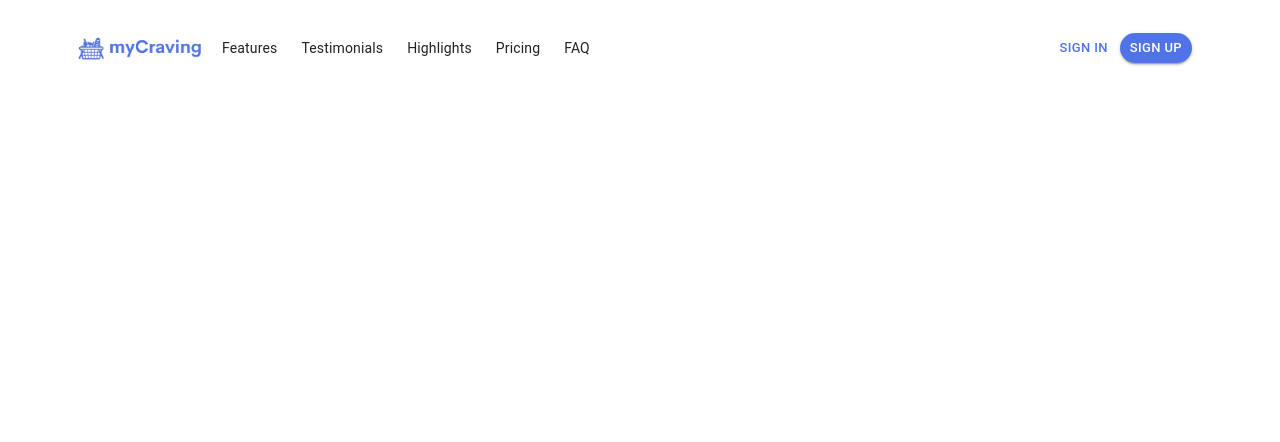
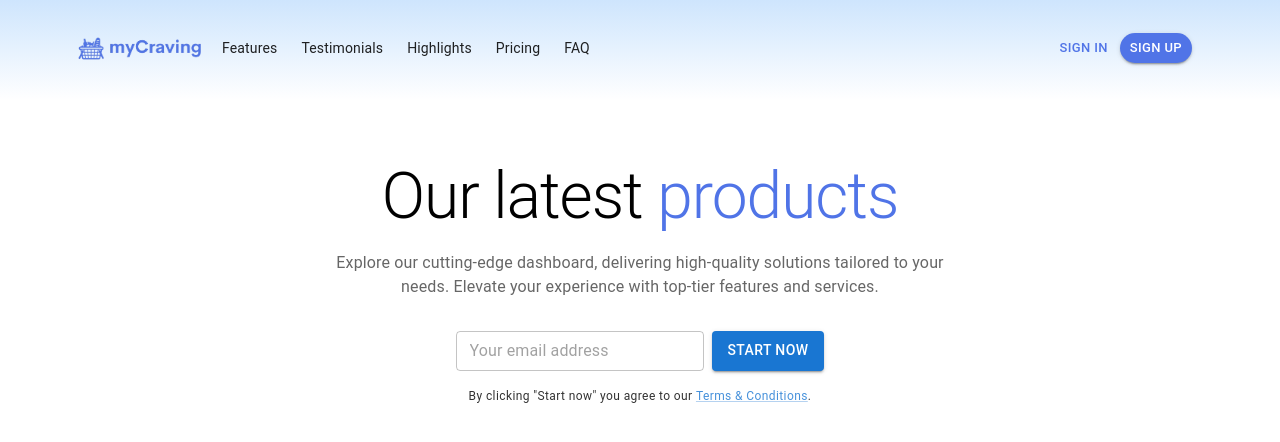
Before and after one commit to Jeffuz/myCraving, a Next.js app in the folder my-app/: page / in a window 1280 px wide. Shown: the top 442 px of the page. Built offline with nearby package versions, Linux system fonts and the light colour scheme.

Commit message:
add template landing page

```diff
--- a/my-app/src/app/layout.tsx
+++ b/my-app/src/app/layout.tsx
@@ -7,7 +7,8 @@
 
 export const metadata: Metadata = {
   title: "myCraving",
-  description: "A pantry management app to track and update your ingredients, featuring data analytics and AI-driven recipe generation.",
+  description:
+    "A pantry management app to track and update your ingredients, featuring data analytics and AI-driven recipe generation.",
 };
 
 export default function RootLayout({
@@ -17,8 +18,10 @@
 }>) {
   return (
     <html lang="en">
-      <Navbar/>
-      <body className={inter.className}>{children}</body>
+      <body className={inter.className}>
+        <Navbar />
+        {children}
+      </body>
     </html>
   );
 }
--- a/my-app/src/app/page.tsx
+++ b/my-app/src/app/page.tsx
@@ -1,5 +1,11 @@
+import Hero from "@/components/Hero";
+
 export default function Home() {
   return (
-      <></>
+    <>
+      <main>
+        <Hero />
+      </main>
+    </>
   );
 }
--- /dev/null
+++ b/my-app/src/components/Hero.tsx
@@ -0,0 +1,102 @@
+"use client";
+import * as React from "react";
+import { alpha } from "@mui/material";
+import Box from "@mui/material/Box";
+import Button from "@mui/material/Button";
+import Container from "@mui/material/Container";
+import Link from "@mui/material/Link";
+import Stack from "@mui/material/Stack";
+import TextField from "@mui/material/TextField";
+import Typography from "@mui/material/Typography";
+
+export default function Hero() {
+  return (
+    <Box
+      id="hero"
+      sx={() => ({
+        width: "100%",
+        backgroundImage: "linear-gradient(180deg, #CEE5FD, #FFF)",
+        backgroundSize: "100% 20%",
+        backgroundRepeat: "no-repeat",
+      })}
+    >
+      <Container
+        sx={{
+          display: "flex",
+          flexDirection: "column",
+          alignItems: "center",
+          pt: { xs: 14, sm: 20 },
+          pb: { xs: 8, sm: 12 },
+        }}
+      >
+        <Stack spacing={2} useFlexGap sx={{ width: { xs: "100%", sm: "70%" } }}>
+          <Typography
+            variant="h1"
+            sx={{
+              display: "flex",
+              flexDirection: { xs: "column", md: "row" },
+              alignSelf: "center",
+              textAlign: "center",
+              fontSize: "clamp(3.5rem, 10vw, 4rem)",
+            }}
+          >
+            Our latest&nbsp;
+            <Typography
+              component="span"
+              variant="h1"
+              sx={{
+                fontSize: "clamp(3rem, 10vw, 4rem)",
+                color: "#5074E7",
+              }}
+            >
+              products
+            </Typography>
+          </Typography>
+          <Typography
+            textAlign="center"
+            color="text.secondary"
+            sx={{ alignSelf: "center", width: { sm: "100%", md: "80%" } }}
+          >
+            Explore our cutting-edge dashboard, delivering high-quality
+            solutions tailored to your needs. Elevate your experience with
+            top-tier features and services.
+          </Typography>
+          <Stack
+            direction={{ xs: "column", sm: "row" }}
+            alignSelf="center"
+            spacing={1}
+            useFlexGap
+            sx={{ pt: 2, width: { xs: "100%", sm: "auto" } }}
+          >
+            <TextField
+              id="outlined-basic"
+              hiddenLabel
+              size="small"
+              variant="outlined"
+              aria-label="Enter your email address"
+              placeholder="Your email address"
+              inputProps={{
+                autoComplete: "off",
+                "aria-label": "Enter your email address",
+              }}
+            />
+            <Button variant="contained" color="primary">
+              Start now
+            </Button>
+          </Stack>
+          <Typography
+            variant="caption"
+            textAlign="center"
+            sx={{ opacity: 0.8 }}
+          >
+            By clicking &quot;Start now&quot; you agree to our&nbsp;
+            <Link href="#" color="primary">
+              Terms & Conditions
+            </Link>
+            .
+          </Typography>
+        </Stack>
+      </Container>
+    </Box>
+  );
+}
```
